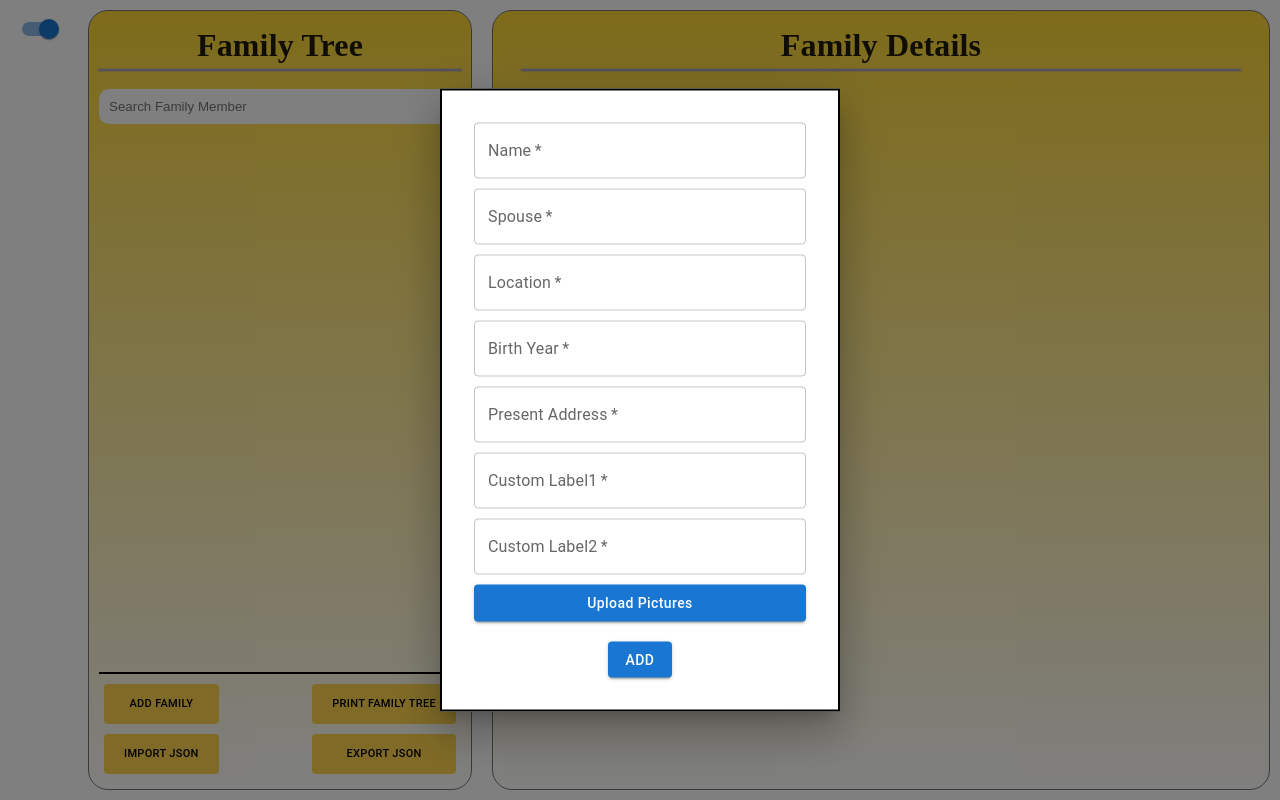
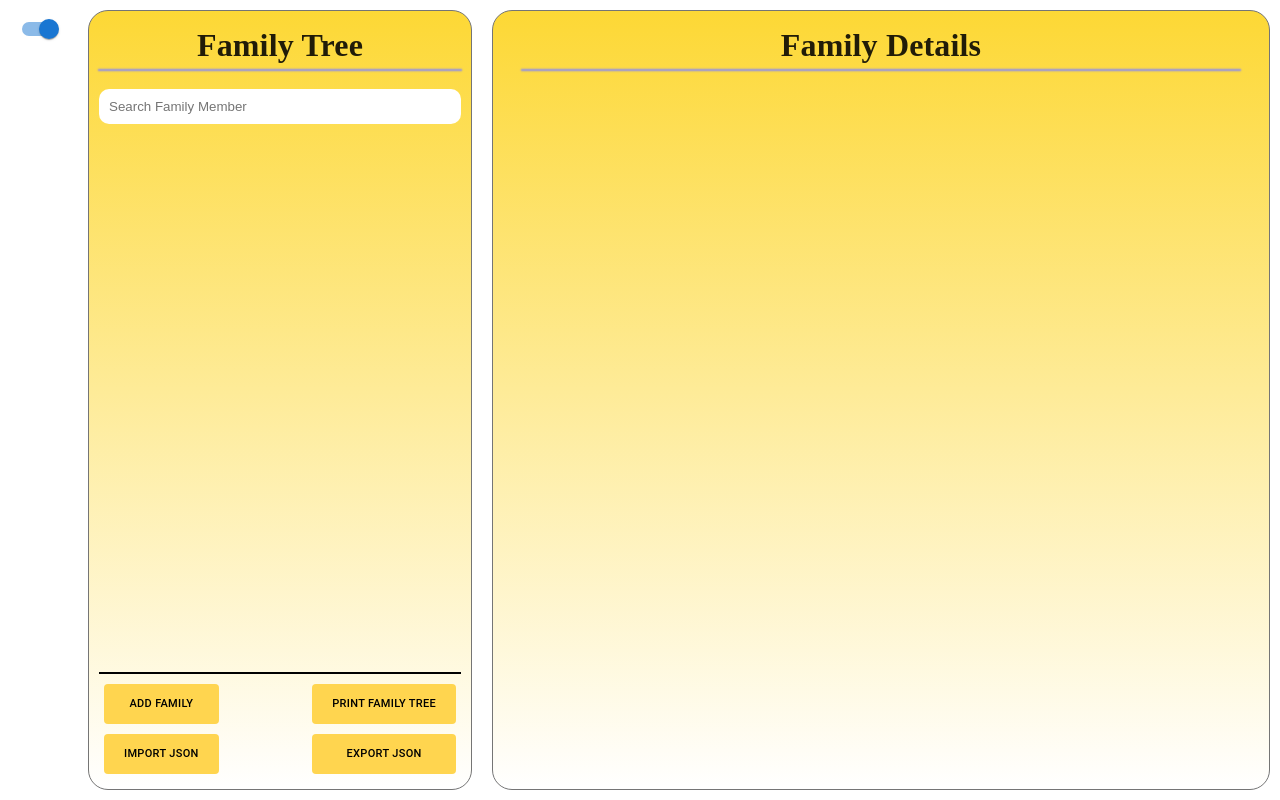
Before and after one commit to pman47/Family-Tree, a React (Create React App) app: page / in a window 1280 px wide. Built offline with nearby package versions, Linux system fonts and the light colour scheme.

Commit message:
removed form

```diff
--- a/src/components/layouts/FolderStructure.jsx
+++ b/src/components/layouts/FolderStructure.jsx
@@ -3,7 +3,7 @@ import { useTreeState } from '../../contexts'
 import { FolderNode } from '../FolderNode'
 
 import { Modal } from '@mui/material'
-import { FamilyDetailsForm } from '../FamilyDetailsForm'
+
 
 export const FolderStructure = () => {
 
@@ -28,15 +28,7 @@ export const FolderStructure = () => {
                 </ul>
             )}
 
-            {Object.keys(treeState).length < 1 && (
-                <>
-                    <Modal open={true}  >
-                        <div>
-                        <FamilyDetailsForm from={false} />
-                        </div>
-                    </Modal>
-                </>
-            )}
+
         </div>
     )
 }
```
